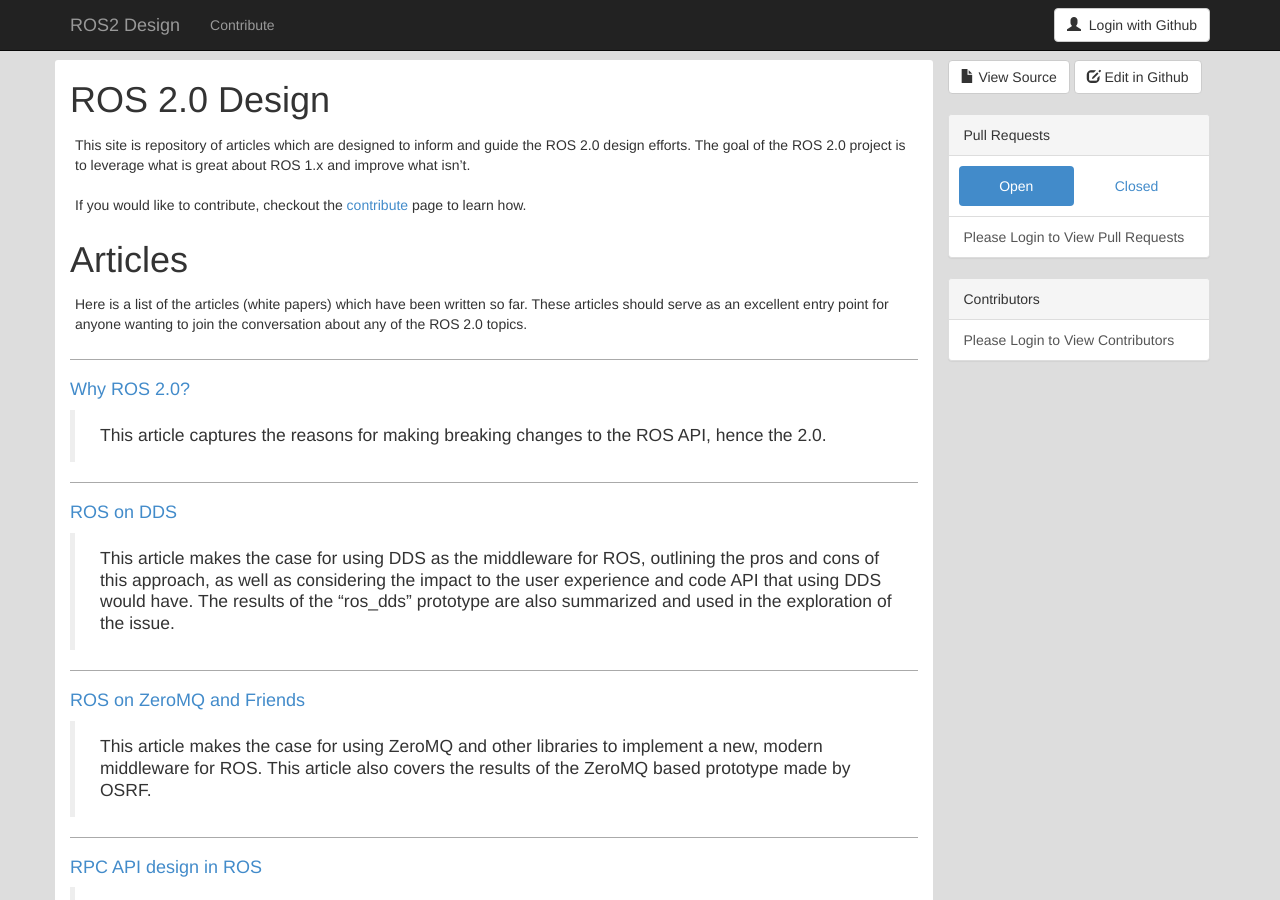
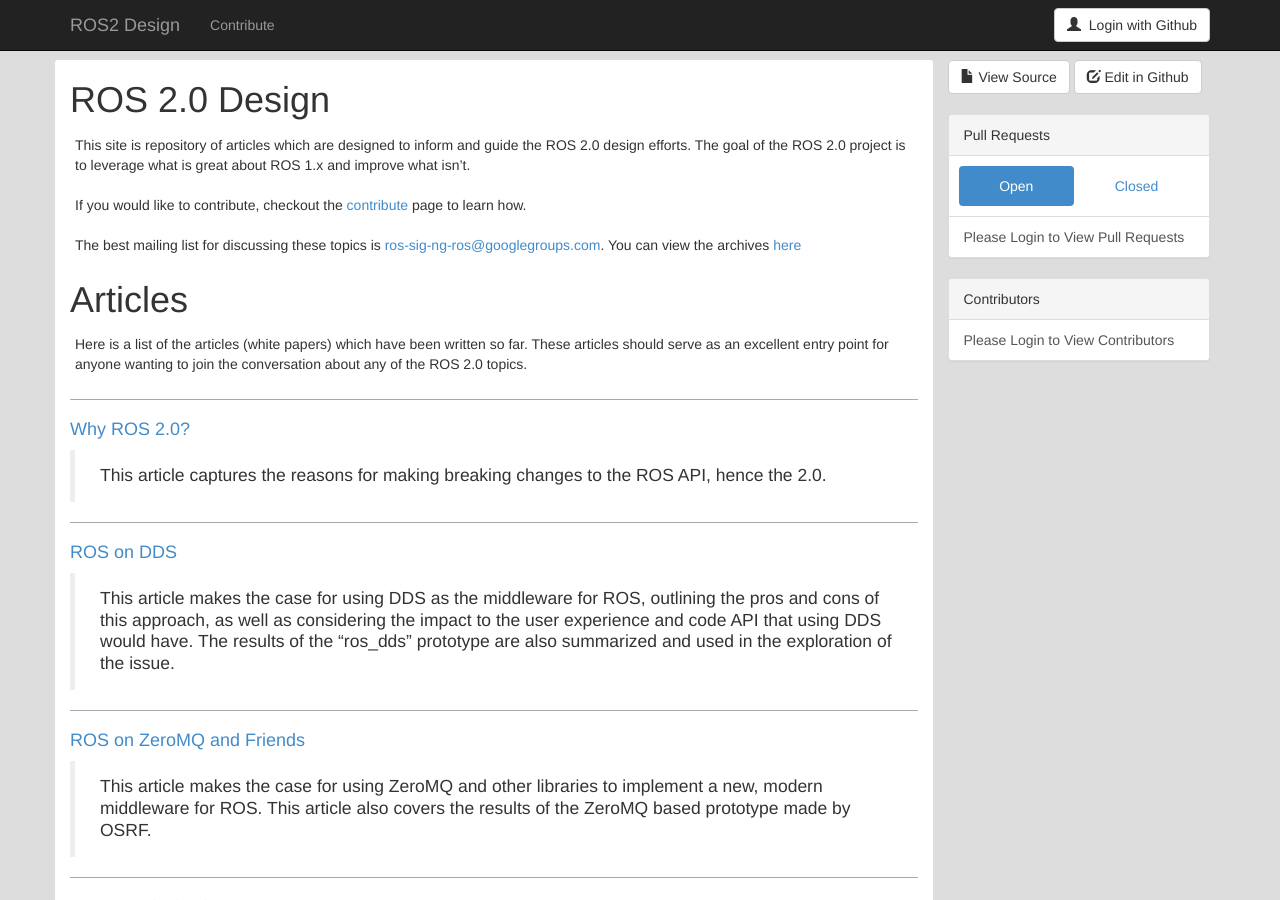
Before and after one commit to ros2/design, a Jekyll site: the page built from index.md, in a window 1280 px wide and 900 px high. Built offline with Jekyll 4.4.1, drawn with Linux system fonts in a browser that asks for light colours; nearby versions of some CDN libraries.

Commit message:
adding a link to the mailing list

```diff
--- a/index.md
+++ b/index.md
@@ -10,6 +10,9 @@
 The goal of the ROS 2.0 project is to leverage what is great about ROS 1.x and improve what isn't.
 
 If you would like to contribute, checkout the [contribute]({{ site.baseurl }}/contribute.html) page to learn how.
+
+The best mailing list for discussing these topics is [ros-sig-ng-ros@googlegroups.com](mailto:ros-sig-ng-ros@googlegroups.com).
+ You can view the archives [here](https://groups.google.com/forum/?fromgroups#!forum/ros-sig-ng-ros)
 
 # Articles
 
```
Also changed, not shown: README.md.
